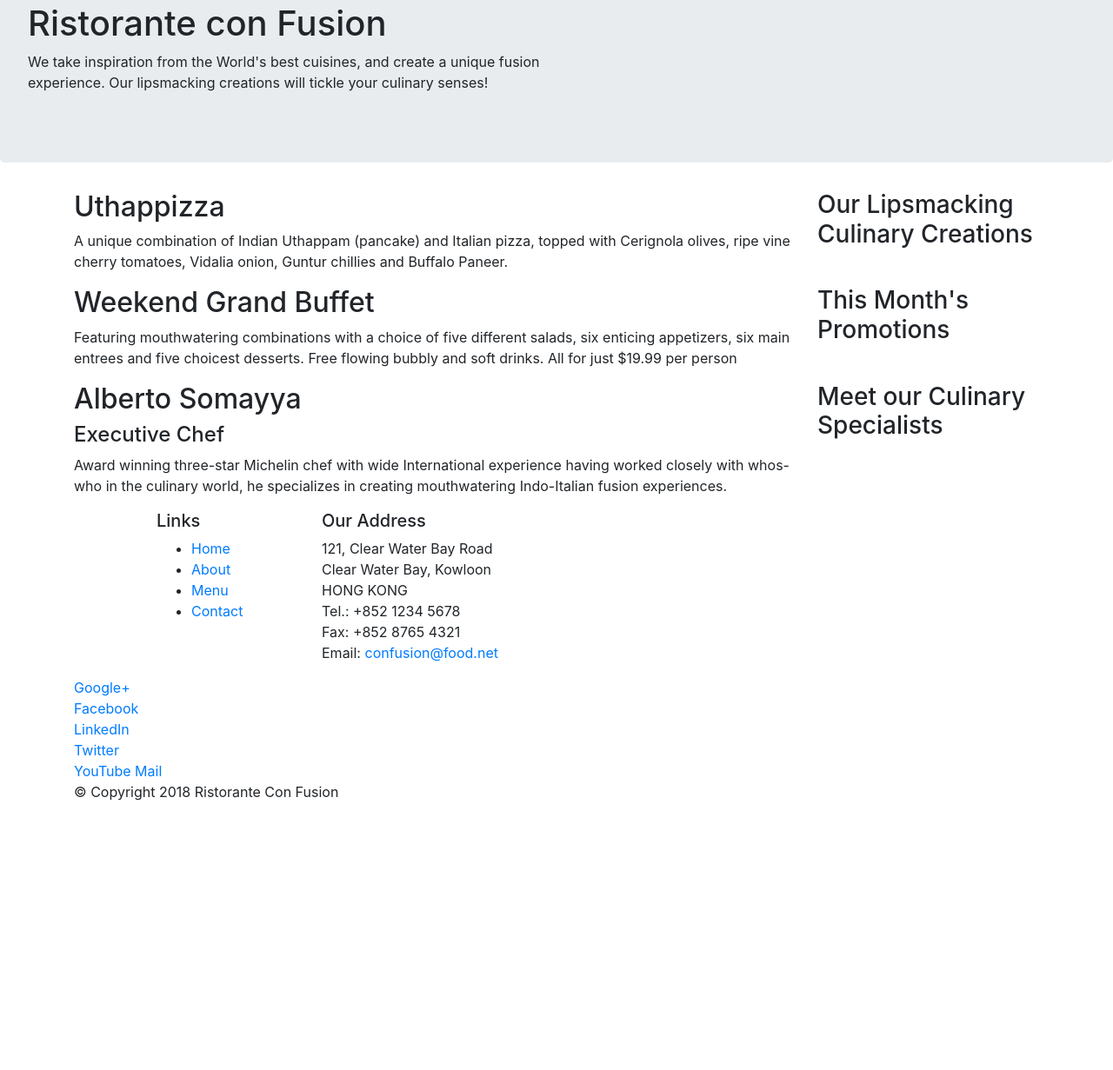
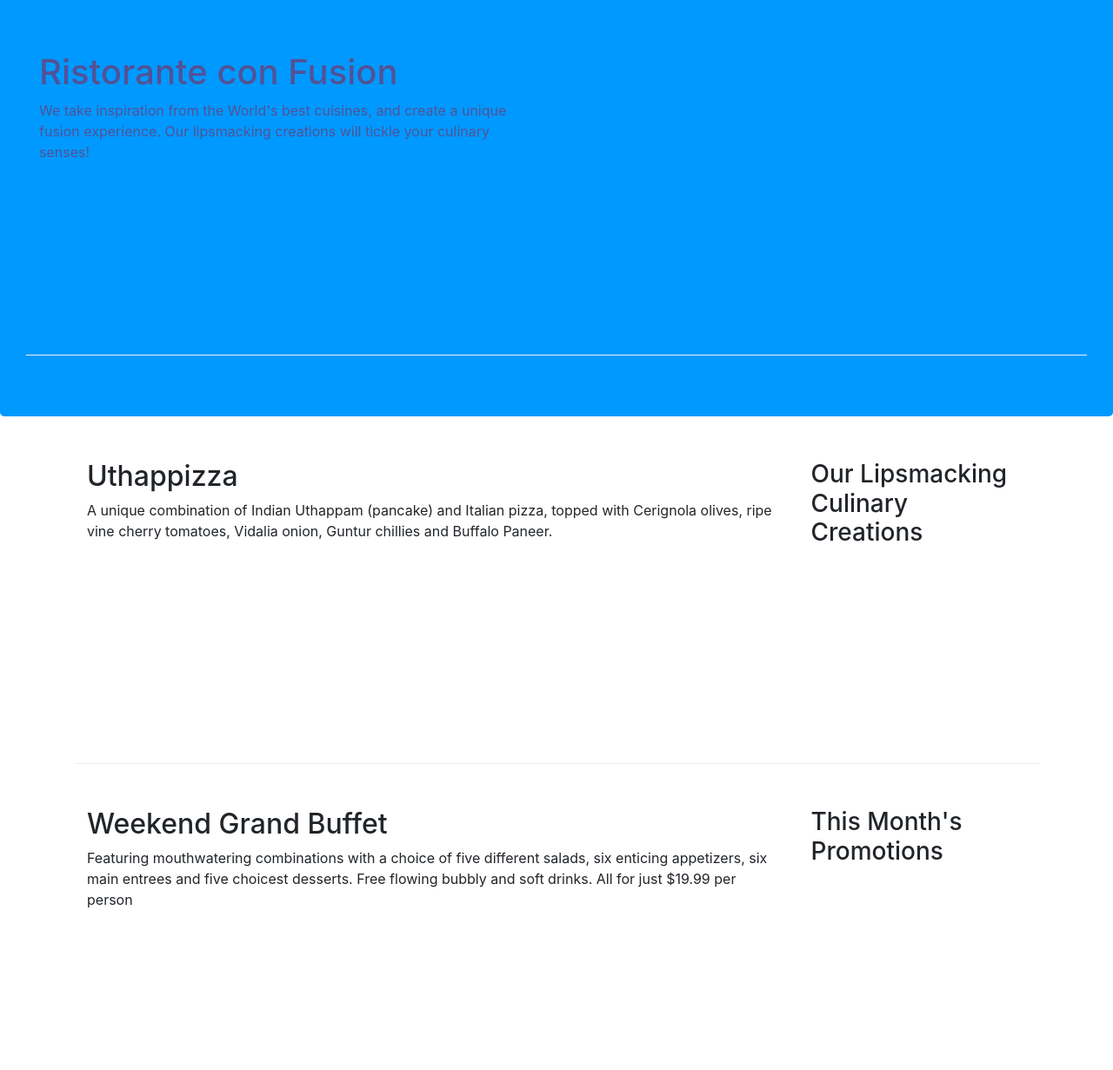
Before and after one commit to kamalrsa/Coursera, a website: page index.html in a window 1280 px wide. Shown: the part 61-1292 px from the top of the page at 87% size. Before the commit the page ends 1000 px from the top, so only its background shows below. Drawn offline with nearby package versions, Linux system fonts and the light colour scheme.

Commit message:
bootstrap grid part2

```diff
--- /dev/null
+++ b/css/style.css
@@ -0,0 +1,21 @@
+.row-header {
+  margin: 0px auto;
+  padding: 0px auto;
+}
+.row-content {
+  margin: 0px auto;
+  padding: 50px 0px 50px 0px;
+  border-bottom: 1px ridge;
+  min-height: 400px;
+}
+.footer {
+  margin: 0px auto;
+  padding: 20px 0px 20px auto;
+  background-color: rgb(151, 91, 56);
+}
+.jumbotron {
+  margin: 0px auto;
+  padding: 70px 30px 70px 30px;
+  background-color: rgb(0, 153, 255);
+  color: rgb(82, 82, 150);
+}
--- a/index.html
+++ b/index.html
@@ -9,14 +9,15 @@
 
     <!-- Bootstrap CSS -->
     <link rel="stylesheet" href="node_modules/bootstrap/dist/css/bootstrap.min.css">
+    <link rel ="stylesheet" href="css/style.css">
     <title>Ristorante Con Fusion</title>
 </head>
 
 <body>
 
     <header class="jumbotron">
-        <div class="contaier">
-            <div class="row">
+        <div class="contaier align-items-center">
+            <div class="row row-content">
                 <div class="col-12 col-sm-6">
                     <h1>Ristorante con Fusion</h1>
                     <p>We take inspiration from the World's best cuisines, and create a unique fusion experience. Our lipsmacking creations will tickle your culinary senses!</p>
@@ -28,7 +29,7 @@
     </header>
 
     <div class="container">
-        <div class="row">
+        <div class="row row-content">
             <div class="col-12 col-sm-4 order-sm-last col-md-3">
                 <h3>Our Lipsmacking Culinary Creations</h3>
             </div>
@@ -39,7 +40,7 @@
         </div>
 
 
-        <div class="row">
+        <div class="row row-content">
             <div class="col-12 col-sm-4 order-sm-last col-md-3">
                 <h3>This Month's Promotions</h3>
             </div>
@@ -49,7 +50,7 @@
             </div>
         </div>
 
-        <div class="row">
+        <div class="row row-content">
             <div class="col-12 col-sm-4 order-sm-last col-md-3">
                 <h3>Meet our Culinary Specialists</h3>
             </div>
@@ -61,12 +62,12 @@
         </div>
     </div>
 
-    <footer>
+    <footer class="footer">
         <div class="container">
-            <div class="row">
+            <div class="row row-content">
                 <div class="col-4 offset-1 col-sm-2">
                     <h5>Links</h5>
-                    <ul>
+                    <ul class="list-unstyled">
                         <li><a href="#">Home</a></li>
                         <li><a href="#">About</a></li>
                         <li><a href="#">Menu</a></li>
@@ -84,9 +85,9 @@
 		              Email: <a href="mailto:confusion@food.net">confusion@food.net</a>
 		           </address>
                 </div>
-                <div>
-                    <div class="col-12 col-sm-4">
 
+                    <div class="col-12 col-sm-4 align-self-center">
+                    <div class="text-center">
                         <a href="http://google.com/+">Google+</a>
                         <a href="http://www.facebook.com/profile.php?id=">Facebook</a>
                         <a href="http://www.linkedin.com/in/">LinkedIn</a>
@@ -94,9 +95,9 @@
                         <a href="http://youtube.com/">YouTube</a>
                         <a href="mailto:">Mail</a>
                     </div>
-                </div>
+                    </div>
            </div>
-           <div class="row">
+           <div class="row justify-content-center">
                 <div class="col-auto">
                     <p>© Copyright 2018 Ristorante Con Fusion</p>
                 </div>
```
